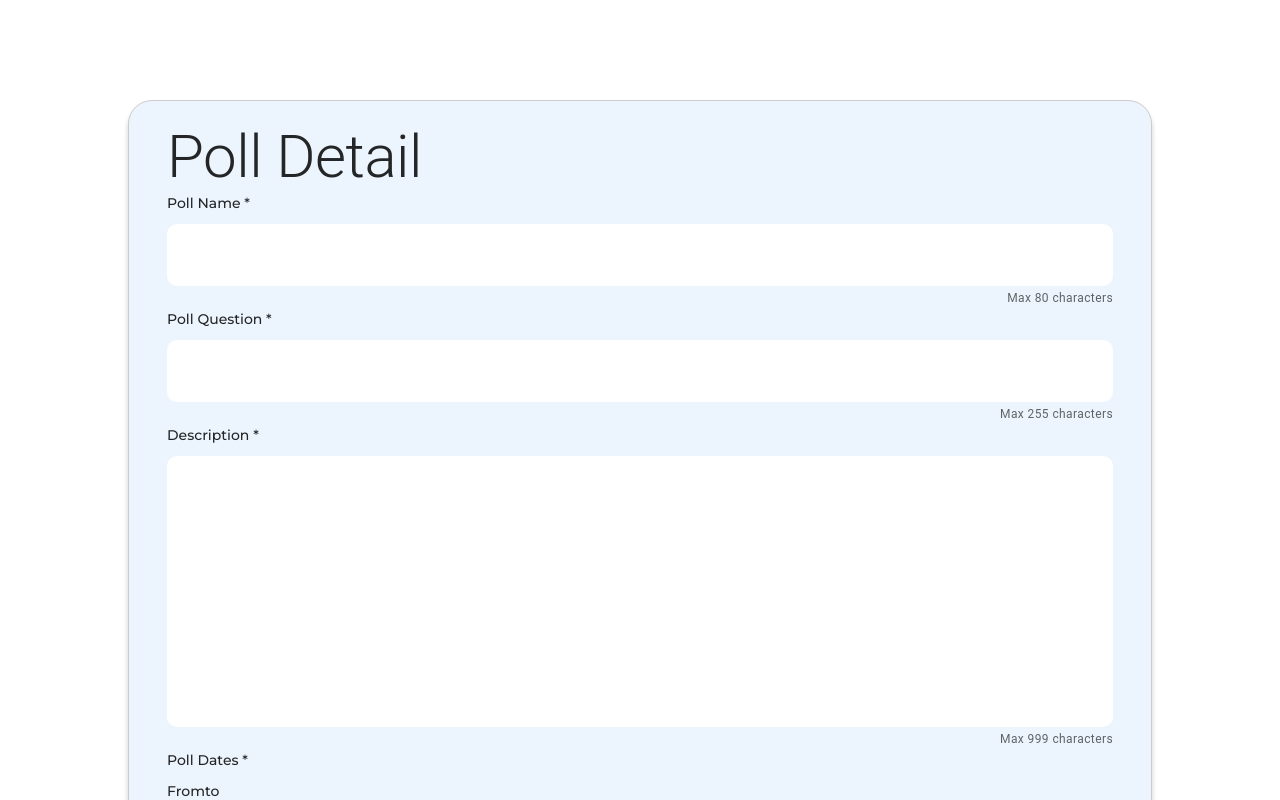
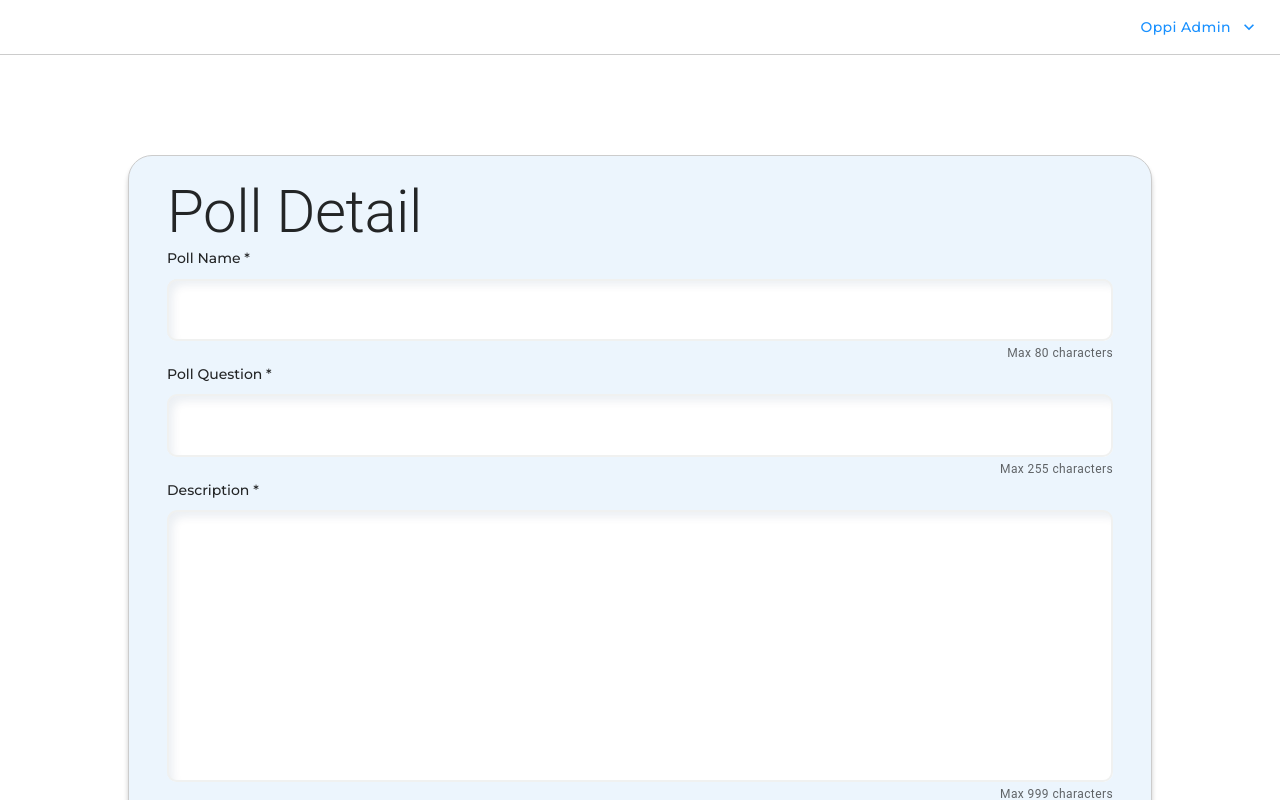
Before and after one commit to EddieLuong/Oppi-Clone, a React (Create React App) app: page /polldetail in a window 1280 px wide. Shown: the top 800 px of the page. Built offline with nearby package versions, Linux system fonts and the light colour scheme; no server answers.

Commit message:
update:add logout in pollDetail

```diff
--- /dev/null
+++ b/src/components/Header.js
@@ -0,0 +1,116 @@
+import React, { useState } from "react";
+import {
+  Box,
+  Button,
+  DialogTitle,
+  DialogContent,
+  DialogContentText,
+  DialogActions,
+} from "@mui/material";
+import KeyboardArrowDownIcon from "@mui/icons-material/KeyboardArrowDown";
+import CloseRoundedIcon from "@mui/icons-material/CloseRounded";
+import { MButton, StyledPopper, DialogLogout } from "./styles/styled";
+import axios from "axios";
+import { ApiLogOut } from "../components/Utils";
+import { useNavigate } from "react-router-dom";
+
+export default function Header() {
+  const [anchorEl, setAnchorEl] = useState(null);
+  const [openPopper, setOpenPopper] = useState(false);
+  const [isLogoutDialogOpen, setIsLogoutDialogOpen] = useState(false);
+
+  const navigate = useNavigate();
+
+  //handleClick Oppi Admin to Logout
+  const handleClick = (event) => {
+    setOpenPopper((prevValue) => !prevValue);
+    setAnchorEl(event.currentTarget);
+  };
+
+  // Show/hide Dialog Log out
+  const handleShowHideLogoutDialog = () => {
+    setIsLogoutDialogOpen((prev) => !prev);
+  };
+  //Handle Logout
+  const handleLogOut = () => {
+    sessionStorage.removeItem("AdminAccessToken");
+    navigate("/");
+    axios
+      .post(ApiLogOut)
+      .then((respon) => console.log("Log out Success!!!"))
+      .catch((e) => console.log(e));
+  };
+  return (
+    <React.Fragment>
+      <div className="pollist_nav">
+        <MButton
+          disableRipple={true}
+          className="logout-Button"
+          endIcon={<KeyboardArrowDownIcon />}
+          onClick={handleClick}
+        >
+          Oppi Admin
+        </MButton>
+      </div>
+      <StyledPopper
+        className="popper-logout"
+        anchorEl={anchorEl}
+        onClick={handleShowHideLogoutDialog}
+        open={openPopper}
+        style={{ m: "50px" }}
+      >
+        <Box
+          sx={{
+            p: "10px 20px",
+            width: "100%",
+            border: "1px solid #ccc",
+            borderRadius: "0.75rem",
+            cursor: "pointer",
+            "&:hover": {
+              backgroundColor: "#F0F3F5",
+            },
+          }}
+        >
+          Logout
+        </Box>
+      </StyledPopper>
+      <DialogLogout
+        open={isLogoutDialogOpen}
+        onClose={handleShowHideLogoutDialog}
+      >
+        <DialogTitle id="alert-dialog-title">
+          {"Log Out"}
+          <CloseRoundedIcon
+            className="closeIcon"
+            style={{ cursor: "pointer" }}
+            onClick={handleShowHideLogoutDialog}
+          />
+        </DialogTitle>
+        <DialogContent>
+          <DialogContentText id="alert-dialog-description">
+            Are you sure you want to logout?
+          </DialogContentText>
+        </DialogContent>
+        <DialogActions>
+          <Button
+            className="btnLogout"
+            variant="container"
+            style={{ backgroundColor: "#ccc" }}
+            onClick={handleShowHideLogoutDialog}
+          >
+            Cancel
+          </Button>
+          <Button
+            className="yesLogoutBtn btnLogout"
+            style={{ backgroundColor: "#20a8d8", padding: "6px 12px" }}
+            variant="contained"
+            onClick={handleLogOut}
+            autoFocus
+          >
+            Yes
+          </Button>
+        </DialogActions>
+      </DialogLogout>
+    </React.Fragment>
+  );
+}
--- a/src/components/LogIn.tsx
+++ b/src/components/LogIn.tsx
@@ -69,6 +69,7 @@ export default function LogIn() {
             render={({ field: { onChange }, fieldState: { error } }) => (
                 <MuiTextfield
                   onChange={onChange}
+                  className="input_login"
                   name="email"
                   placeholder="Email Address"
                   variant="outlined"
@@ -87,6 +88,7 @@ export default function LogIn() {
             render={({ field: { onChange }, fieldState: { error } }) => (
                 <MuiTextfield
                   onChange={onChange}
+                  className="input_login"
                   name="password"
                   placeholder="Password"
                   variant="outlined"
--- a/src/components/PollDetail.js
+++ b/src/components/PollDetail.js
@@ -1,5 +1,6 @@
 import { ApiPollDetail, accessToken, formatDate } from "./Utils";
-import { TextField, Typography, Button } from "@material-ui/core";
+import { Typography, Button } from "@material-ui/core";
+import { MuiTextfield } from "./styles/styled";
 import FormHelperText from "@mui/material/FormHelperText";
 import DatePicker from "@mui/lab/DatePicker";
 import LocalizationProvider from "@mui/lab/LocalizationProvider";
@@ -10,6 +11,7 @@ import * as Yup from "yup";
 import { yupResolver } from "@hookform/resolvers/yup";
 import { useForm, Controller } from "react-hook-form";
 import { Switch } from "antd";
+import Header from "./Header";
 
 export default function PollDetail() {
   const [dataPoll, setDataPoll] = useState({});
@@ -51,7 +53,6 @@ export default function PollDetail() {
     resolver: yupResolver(schema),
   });
   const onSubmit = (data) => {
-    console.log("data.question", data.question);
     if (data.title && data.question && data.description) {
       axios({
         method: "put",
@@ -93,6 +94,9 @@ export default function PollDetail() {
   }, []);
 
   return (
+    <React.Fragment>
+      {/* Log out Section */}
+      <Header />
       <div className="pollDetail">
         <Typography variant="h2">Poll Detail</Typography>
         <form
@@ -107,8 +111,11 @@ export default function PollDetail() {
             <Controller
               name="title"
               control={control}
-            render={({ field: { onChange, value }, fieldState: { error } }) => (
-              <TextField
+              render={({
+                field: { onChange, value },
+                fieldState: { error },
+              }) => (
+                <MuiTextfield
                   onChange={onChange}
                   className="textfield"
                   id="pollName"
@@ -134,8 +141,11 @@ export default function PollDetail() {
             <Controller
               name="question"
               control={control}
-            render={({ field: { onChange, value }, fieldState: { error } }) => (
-              <TextField
+              render={({
+                field: { onChange, value },
+                fieldState: { error },
+              }) => (
+                <MuiTextfield
                   type="text"
                   onChange={onChange}
                   className="textfield"
@@ -160,8 +170,11 @@ export default function PollDetail() {
             <Controller
               control={control}
               name="description"
-            render={({ field: { onChange, value }, fieldState: { error } }) => (
-              <TextField
+              render={({
+                field: { onChange, value },
+                fieldState: { error },
+              }) => (
+                <MuiTextfield
                   onChange={onChange}
                   value={value}
                   className="textfield"
@@ -181,7 +194,7 @@ export default function PollDetail() {
           </div>
           <div className="pollDate flex-col">
             <label className="labelPollDetail" htmlFor="startDate">
-            Poll Dates *
+              Poll Dates
             </label>
             <div className="flex-row">
               <Controller
@@ -199,7 +212,7 @@ export default function PollDetail() {
                           minDate={new Date(value)}
                           maxDate={new Date(value)}
                           renderInput={(params) => (
-                          <TextField
+                            <MuiTextfield
                               id="zeropadding"
                               className="textfield labelDate"
                               variant="outlined"
@@ -224,7 +237,7 @@ export default function PollDetail() {
                         value={value}
                         minDate={new Date(startDate)}
                         renderInput={(params) => (
-                        <TextField
+                          <MuiTextfield
                             className="textfield labelDate"
                             id="zeropadding"
                             variant="outlined"
@@ -270,7 +283,7 @@ export default function PollDetail() {
                 name="resultRedirectUrl"
                 control={control}
                 render={({ field: { onChange, value } }) => (
-                <TextField
+                  <MuiTextfield
                     disabled={isPublicResult}
                     className="textfield"
                     id="zeropadding"
@@ -311,5 +324,6 @@ export default function PollDetail() {
           </Button>
         </form>
       </div>
+    </React.Fragment>
   );
 }
--- a/src/components/styles/globalStyles.js
+++ b/src/components/styles/globalStyles.js
@@ -115,15 +115,17 @@ const GlobalStyle = createGlobalStyle`
     border-radius: 1.5rem;
     box-shadow: 0 5px 5px rgba(0,0,0,0.2);
 }
-  .textfield .MuiInputBase-root,
   .textfield .MuiInputBase-root{
     border: 0px solid transparent;
     outline:none;
     resize: none;
     border-radius: 10px;
     background-color:#fff;
+    box-shadow: inset 6px 6px 8px rgb(18 46 101 / 8%);
   }
-
+  .textfield .MuiInputBase-root:focus{
+    box-shadow:none;
+  }
   textarea.MuiInputBase-input{
     font-size: 15px ;
     font-family: Montserrat;
@@ -131,9 +133,7 @@ const GlobalStyle = createGlobalStyle`
   .textfield .PrivateNotchedOutline-root-1{
     border:none;
   }
-  div.MuiInputBase-root{
-    padding: 12px 12px;
-  }
+
   textarea.MuiInputBase-input:focus div.MuiInputBase-root{
     background-color: #fff;
     border-color: #8ad4ee;
@@ -177,7 +177,7 @@ const GlobalStyle = createGlobalStyle`
   }
   .rowspace{
     justify-content: space-between;
-    width: 65%;
+    width: 55%;
   }
   div.css-ypiqx9-MuiDialogContent-root{
     padding: 20px 24px 10px;
@@ -212,7 +212,7 @@ const GlobalStyle = createGlobalStyle`
     .labelPollDetail{
       margin-bottom: 10px;
     }
-    .btnUpdate{
+    button.btnUpdate{
     border: 0px;
     font-size: 15px;
     margin: 0px;
@@ -236,6 +236,9 @@ const GlobalStyle = createGlobalStyle`
       margin-right:10px;
       margin-left:20px;
     }
+    .input_login.bKgTJT .MuiOutlinedInput-root{
+      padding: 0;
+    }
 `;
 
 export default GlobalStyle;
--- a/src/components/styles/styled.js
+++ b/src/components/styles/styled.js
@@ -66,6 +66,7 @@ const Wrapper = styled.div`
 `;
 const MuiTextfield = styled(TextField)({
   "& .MuiOutlinedInput-root": {
+    padding: "12px",
     "& fieldset": {
       borderRadius: "10px",
       border: "2px solid rgb(240,241,240)",
@@ -101,7 +102,7 @@ const MuiButton = styled(Button)({
     },
   },
   "&.MuiButton-text": {
-    padding: "6px 0px",
+    // padding: "6px 0px",
   },
 });
 
@@ -116,9 +117,7 @@ const CardTable = styled.div`
   border-radius: 1.85rem;
   box-shadow: 0 5px 5px rgba(0, 0, 0, 0.2);
 `;
-const StyledTable = styled(MaterialTable)`
-
-`;
+const StyledTable = styled(MaterialTable)``;
 
 const MButton = styled(Button)({
   "&.logout-Button": {
```
Also changed, not shown: src/components/Polllist.js (+7 -118 lines). Lines whose indentation alone changed are shown as unchanged.
